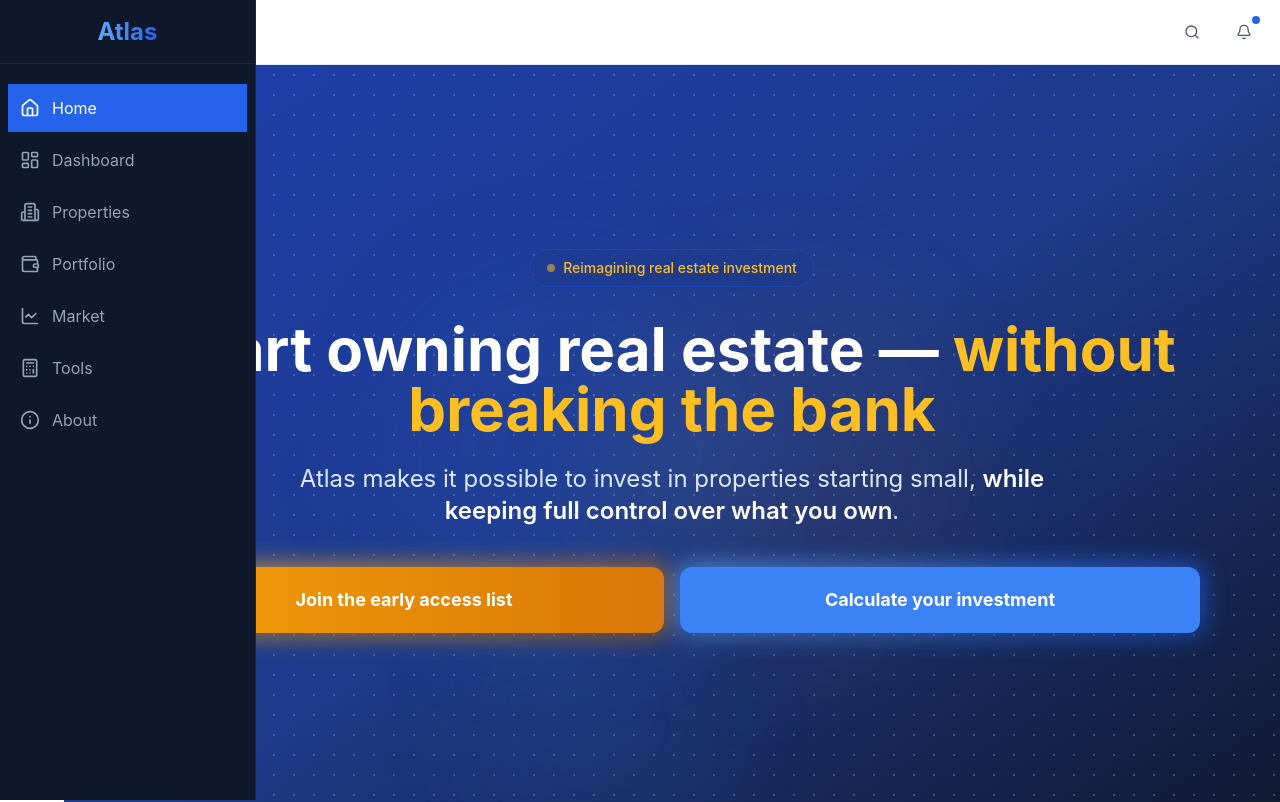
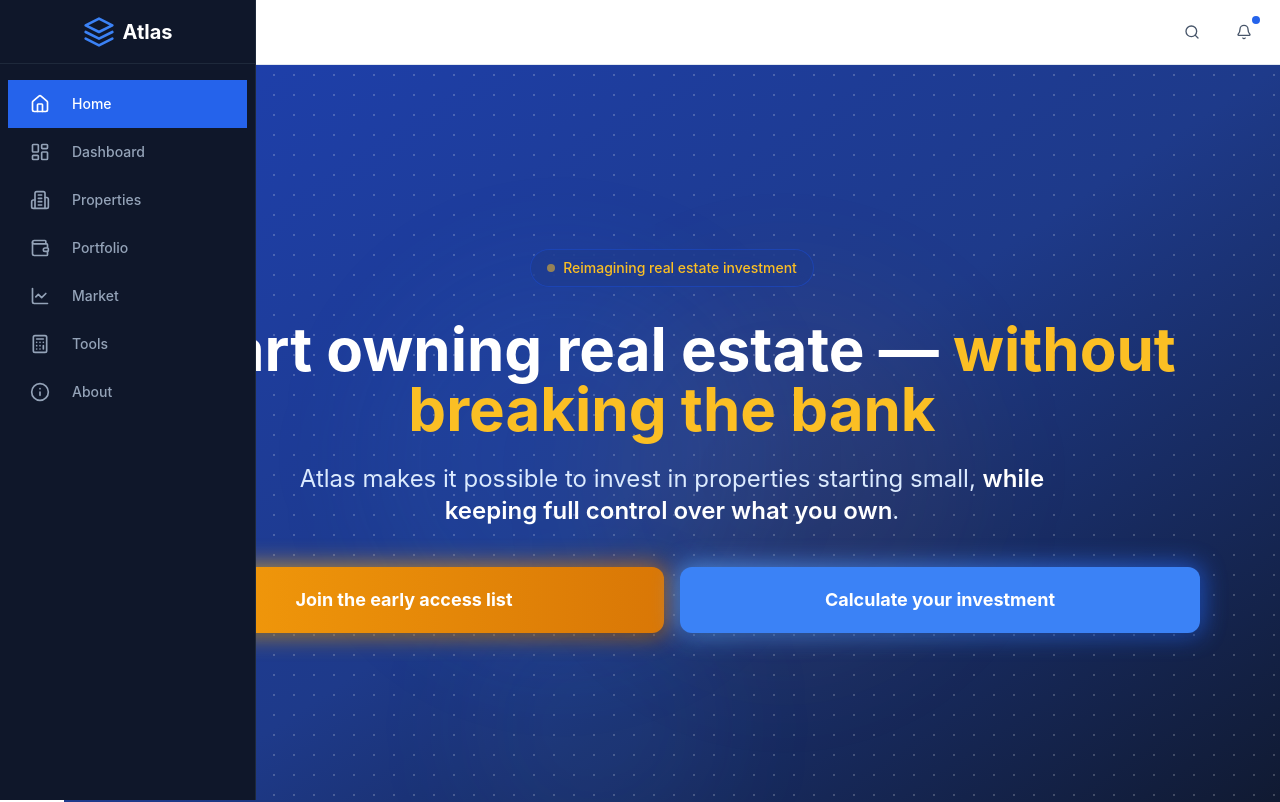
Before and after one commit to Luigi-Faldetta/atlas, a Next.js app in the folder frontend/: page / in a window 1280 px wide. Shown: the top 802 px of the page. Built offline with nearby package versions, Linux system fonts and the light colour scheme.

Commit message:
fix: fixed responsive MainNav

```diff
--- a/frontend/components/layout/Header.tsx
+++ b/frontend/components/layout/Header.tsx
@@ -2,16 +2,34 @@
 
 import Link from 'next/link';
 import { Button } from '@/components/ui/button';
-import { MainNav } from './MainNav'; // This component holds the main navigation links
-import { Search, Bell } from 'lucide-react';
+import { MainNav } from './MainNav';
+import { Search, Bell, Menu, X } from 'lucide-react'; // Import Menu and X
 import { useState } from 'react';
+// import { UserNav } from './UserNav'; // Uncomment if you have a UserNav component
 
 export function Header() {
   const [searchOpen, setSearchOpen] = useState(false);
+  // --- State for mobile menu is now here ---
+  const [mobileMenuOpen, setMobileMenuOpen] = useState(false);
 
   return (
     <header className="sticky top-0 z-40 w-full border-b border-slate-200 dark:border-slate-800 bg-white dark:bg-slate-950 md:pl-16">
       <div className="flex h-16 items-center px-4">
+        {/* --- Mobile Menu Toggle Button --- */}
+        <Button
+          variant="ghost"
+          size="icon"
+          className="md:hidden mr-2 text-slate-600 dark:text-slate-400 hover:text-blue-600 dark:hover:text-blue-400"
+          onClick={() => setMobileMenuOpen(!mobileMenuOpen)}
+          aria-label="Toggle menu"
+        >
+          {mobileMenuOpen ? (
+            <X className="h-6 w-6" />
+          ) : (
+            <Menu className="h-6 w-6" />
+          )}
+        </Button>
+
         {/* Logo/Brand for mobile */}
         <div className="md:hidden mr-4 flex items-center">
           <Link href="/" className="flex items-center">
@@ -22,13 +40,18 @@
         </div>
 
         {/* Right side content */}
-        <div className="flex-1 flex items-center justify-between md:justify-end">
-          {/* Main Navigation (likely includes Dashboard, Properties, etc.) */}
-          {/* This is where the "About" link should be added (inside MainNav.tsx) */}
-          <MainNav />
-
+        <div className="flex-1 flex items-center justify-end">
+          {' '}
+          {/* Removed justify-between for mobile */}
+          {/* --- Pass state down to MainNav --- */}
+          <MainNav
+            mobileMenuOpen={mobileMenuOpen}
+            setMobileMenuOpen={setMobileMenuOpen}
+          />
           {/* Action Icons */}
-          <div className="flex items-center space-x-3">
+          <div className="flex items-center space-x-1 sm:space-x-3">
+            {' '}
+            {/* Reduced space on small screens */}
             {/* Search Button */}
             <Button
               variant="ghost"
@@ -39,7 +62,6 @@
             >
               <Search className="h-5 w-5" />
             </Button>
-
             {/* Notifications Button */}
             <Button
               variant="ghost"
@@ -48,10 +70,9 @@
               aria-label="View notifications"
             >
               <Bell className="h-5 w-5" />
-              {/* Example notification indicator */}
+              {/* Example notification dot */}
               <span className="absolute top-1 right-1 w-2 h-2 bg-blue-600 rounded-full"></span>
             </Button>
-
             {/* User Menu would go here if needed */}
             {/* <UserNav /> */}
           </div>
@@ -68,6 +89,7 @@
               placeholder="Search properties, locations, or features..."
               className="w-full pl-10 pr-4 py-2 rounded-full border border-slate-300 dark:border-slate-700 bg-slate-100 dark:bg-slate-800 focus:outline-none focus:ring-2 focus:ring-blue-500 dark:text-white"
               autoFocus
+              // Add onChange, onKeyDown etc. for search functionality
             />
             {/* You could add suggestions or results here */}
           </div>
--- a/frontend/components/layout/MainNav.tsx
+++ b/frontend/components/layout/MainNav.tsx
@@ -5,16 +5,23 @@
 import { cn } from '@/lib/utils';
 import {
   Home,
-  LayoutDashboard, // Added for Dashboard
-  Building2, // Keep for Properties
-  Wallet, // Keep for Portfolio
-  LineChart, // Keep for Market
-  Calculator, // Keep for Tools
-  Info, // Keep for About
-  Menu,
+  LayoutDashboard,
+  Building2,
+  Wallet,
+  LineChart,
+  Calculator,
+  Info,
+  Menu, // Keep icons if needed for other purposes
   X,
+  Settings, // Example: Added Settings icon
 } from 'lucide-react';
 import { useState, useEffect } from 'react';
+
+// Define Props interface
+interface MainNavProps {
+  mobileMenuOpen: boolean;
+  setMobileMenuOpen: React.Dispatch<React.SetStateAction<boolean>>;
+}
 
 // Combined Navigation Items
 const navItems = [
@@ -25,27 +32,27 @@
   },
   {
     name: 'Dashboard',
-    href: '/dashboard', // Assuming this is the correct path
+    href: '/dashboard',
     icon: LayoutDashboard,
   },
   {
     name: 'Properties',
-    href: '/properties', // Assuming this is the correct path
+    href: '/properties',
     icon: Building2,
   },
   {
     name: 'Portfolio',
-    href: '/portfolio', // Assuming this is the correct path
+    href: '/portfolio',
     icon: Wallet,
   },
   {
     name: 'Market',
-    href: '/market', // Assuming this is the correct path
+    href: '/market',
     icon: LineChart,
   },
   {
     name: 'Tools',
-    href: '/tools', // Assuming this is the correct path
+    href: '/tools',
     icon: Calculator,
   },
   {
@@ -53,12 +60,19 @@
     href: '/about',
     icon: Info,
   },
+  // Example: Add a settings link
+  // {
+  //   name: 'Settings',
+  //   href: '/settings',
+  //   icon: Settings,
+  // },
 ];
 
-export function MainNav() {
+// Accept props: mobileMenuOpen and setMobileMenuOpen
+export function MainNav({ mobileMenuOpen, setMobileMenuOpen }: MainNavProps) {
   const pathname = usePathname();
   const [expanded, setExpanded] = useState(false);
-  const [mobileMenuOpen, setMobileMenuOpen] = useState(false);
+  // Removed internal mobileMenuOpen state
   const [windowWidth, setWindowWidth] = useState(
     typeof window !== 'undefined' ? window.innerWidth : 0
   );
@@ -68,20 +82,19 @@
     const handleResize = () => {
       const currentWidth = window.innerWidth;
       setWindowWidth(currentWidth);
-      // Close the expanded menu if resizing to mobile width
+      // Collapse expanded sidebar if window becomes too small
       if (currentWidth < 768 && expanded) {
         setExpanded(false);
       }
-      // Close mobile menu on resize if it was open
-      if (mobileMenuOpen) {
+      // Close mobile menu if window becomes large enough for desktop view
+      if (currentWidth >= 768 && mobileMenuOpen) {
         setMobileMenuOpen(false);
       }
     };
 
     if (typeof window !== 'undefined') {
       window.addEventListener('resize', handleResize);
-      // Initial check in case it starts in mobile view
-      handleResize();
+      handleResize(); // Initial check
     }
 
     return () => {
@@ -89,9 +102,9 @@
         window.removeEventListener('resize', handleResize);
       }
     };
-  }, [expanded, mobileMenuOpen]); // Add mobileMenuOpen dependency
+    // Depend on props and expanded state
+  }, [expanded, mobileMenuOpen, setMobileMenuOpen]);
 
-  // Determine if on mobile based on state
   const isMobile = windowWidth < 768;
 
   return (
@@ -100,102 +113,88 @@
       <div
         className={cn(
           'hidden md:flex fixed left-0 top-0 h-full flex-col bg-slate-900 dark:bg-slate-950 transition-all duration-300 z-40 overflow-x-hidden',
-          // Add border to the right
           'border-r border-slate-800 dark:border-slate-700'
         )}
         style={{ width: expanded ? '16rem' : '4rem' }}
-        onMouseEnter={() => !isMobile && setExpanded(true)} // Expand on hover (desktop only)
-        onMouseLeave={() => !isMobile && setExpanded(false)} // Collapse on leave (desktop only)
+        onMouseEnter={() => !isMobile && setExpanded(true)}
+        onMouseLeave={() => !isMobile && setExpanded(false)}
       >
-        {/* Logo at the top */}
+        {/* Desktop Logo */}
         <div className="flex items-center justify-center h-16 border-b border-slate-800 dark:border-slate-700 flex-shrink-0">
-          <Link
-            href="/"
-            className="flex items-center justify-center w-full h-full"
-          >
-            {expanded ? (
-              <span className="text-2xl font-bold bg-gradient-to-r from-blue-400 to-blue-600 bg-clip-text text-transparent">
-                Atlas
-              </span>
-            ) : (
-              <div className="w-8 h-8">
-                {/* Simple Atlas Icon Placeholder */}
-                <svg
-                  viewBox="0 0 24 24"
-                  fill="none"
-                  xmlns="http://www.w3.org/2000/svg"
-                  className="text-blue-500"
-                >
-                  <circle
-                    cx="12"
-                    cy="12"
-                    r="9"
-                    stroke="currentColor"
-                    strokeWidth="3"
-                    strokeLinecap="round"
-                    strokeDasharray="50 12" // Creates a dashed circle effect
-                    strokeDashoffset="10"
-                    fill="none"
-                  />
-                </svg>
-              </div>
-            )}
+          <Link href="/" className="flex items-center justify-center">
+            {/* Example Logo - replace with your actual logo */}
+            <svg
+              className={cn(
+                'h-8 w-8 text-blue-500 transition-opacity duration-300',
+                expanded ? 'opacity-100' : 'opacity-100'
+              )}
+              xmlns="http://www.w3.org/2000/svg"
+              viewBox="0 0 24 24"
+              fill="none"
+              stroke="currentColor"
+              strokeWidth="2"
+              strokeLinecap="round"
+              strokeLinejoin="round"
+            >
+              <path d="M12 2L2 7l10 5 10-5-10-5z" />
+              <path d="M2 17l10 5 10-5" />
+              <path d="M2 12l10 5 10-5" />
+            </svg>
+            <span
+              className={cn(
+                'ml-2 text-xl font-bold text-white transition-opacity duration-200 whitespace-nowrap',
+                expanded ? 'opacity-100 delay-100' : 'opacity-0'
+              )}
+            >
+              Atlas
+            </span>
           </Link>
         </div>
 
-        {/* Nav items */}
+        {/* Desktop Nav items */}
         <nav className="flex-1 overflow-y-auto py-4 overflow-x-hidden">
           {navItems.map((item) => {
-            // Ensure consistent active state check (handle base path '/')
             const isActive =
               item.href === '/'
                 ? pathname === item.href
                 : pathname === item.href ||
                   pathname.startsWith(item.href + '/');
             const Icon = item.icon;
-
             return (
               <Link
                 key={item.href}
                 href={item.href}
                 className={cn(
-                  'flex items-center py-3 px-3 my-1 mx-2 rounded-lg transition-colors relative group whitespace-nowrap', // Added whitespace-nowrap
-                  expanded ? 'justify-start' : 'justify-center',
+                  'flex items-center h-12 mx-2 rounded-lg text-sm font-medium transition-colors overflow-hidden whitespace-nowrap',
                   isActive
-                    ? 'text-white bg-blue-600 dark:bg-blue-700' // Slightly darker active bg in dark mode
-                    : 'text-slate-400 hover:text-white hover:bg-slate-800 dark:hover:bg-slate-700'
+                    ? 'text-white bg-blue-600 dark:bg-blue-700'
+                    : 'text-slate-400 hover:bg-slate-800 hover:text-white'
                 )}
-                title={!expanded ? item.name : undefined} // Add title for tooltip when collapsed
+                title={item.name} // Tooltip when collapsed
               >
-                <Icon className="w-5 h-5 flex-shrink-0" />
-                {expanded && <span className="ml-3">{item.name}</span>}
-                {/* Tooltip logic removed as title attribute is simpler */}
+                <div className="w-16 h-full flex items-center justify-center flex-shrink-0">
+                  <Icon className="w-5 h-5" />
+                </div>
+                <span
+                  className={cn(
+                    'transition-opacity duration-200',
+                    expanded ? 'opacity-100 delay-100' : 'opacity-0'
+                  )}
+                >
+                  {item.name}
+                </span>
               </Link>
             );
           })}
         </nav>
-
-        {/* User Profile Section (Optional - Add if needed) */}
-        {/* <div className="p-3 border-t border-slate-800 dark:border-slate-700"> ... </div> */}
+        {/* Optional Footer in Sidebar */}
+        {/* <div className="mt-auto p-4 border-t border-slate-800"> ... </div> */}
       </div>
 
-      {/* Mobile Menu Button (Rendered within Header.tsx, but logic kept here for context) */}
-      {/* This button is actually rendered in Header.tsx, but the state logic is here */}
-      {/* <button
-        className="md:hidden flex items-center p-2 text-slate-600 dark:text-slate-400 hover:text-blue-600 dark:hover:text-blue-400"
-        onClick={() => setMobileMenuOpen(!mobileMenuOpen)}
-      >
-        {mobileMenuOpen ? (
-          <X className="w-6 h-6" />
-        ) : (
-          <Menu className="w-6 h-6" />
-        )}
-      </button> */}
-
-      {/* Mobile Menu Overlay */}
+      {/* Mobile Menu Overlay (uses props now) */}
       {mobileMenuOpen && (
         <div
-          className="md:hidden fixed inset-0 bg-black bg-opacity-50 z-50"
+          className="md:hidden fixed inset-0 bg-black bg-opacity-50 z-50" // Ensure high z-index
           onClick={() => setMobileMenuOpen(false)} // Close on overlay click
         >
           <div
@@ -212,8 +211,9 @@
               <button
                 onClick={() => setMobileMenuOpen(false)}
                 aria-label="Close menu"
+                className="p-1 text-slate-600 dark:text-slate-400 hover:bg-slate-100 dark:hover:bg-slate-800 rounded"
               >
-                <X className="w-6 h-6 text-slate-600 dark:text-slate-400" />
+                <X className="w-6 h-6" />
               </button>
             </div>
 
@@ -226,7 +226,6 @@
                     : pathname === item.href ||
                       pathname.startsWith(item.href + '/');
                 const Icon = item.icon;
-
                 return (
                   <Link
                     key={item.href}
@@ -234,8 +233,8 @@
                     className={cn(
                       'flex items-center rounded-lg py-3 px-4 text-sm font-medium transition-colors',
                       isActive
-                        ? 'text-white bg-blue-600 dark:bg-blue-700'
-                        : 'text-slate-600 dark:text-slate-400 hover:bg-slate-100 dark:hover:bg-slate-800 hover:text-slate-900 dark:hover:text-white'
+                        ? 'text-white bg-blue-600 dark:bg-blue-700' // Active mobile style
+                        : 'text-slate-600 dark:text-slate-400 hover:bg-slate-100 dark:hover:bg-slate-800 hover:text-slate-900 dark:hover:text-white' // Inactive mobile style
                     )}
                     onClick={() => setMobileMenuOpen(false)} // Close menu on link click
                   >
@@ -245,9 +244,6 @@
                 );
               })}
             </nav>
-
-            {/* Mobile User Profile Section (Optional - Add if needed) */}
-            {/* <div className="mt-6 pt-6 border-t border-slate-200 dark:border-slate-700"> ... </div> */}
           </div>
         </div>
       )}
```
